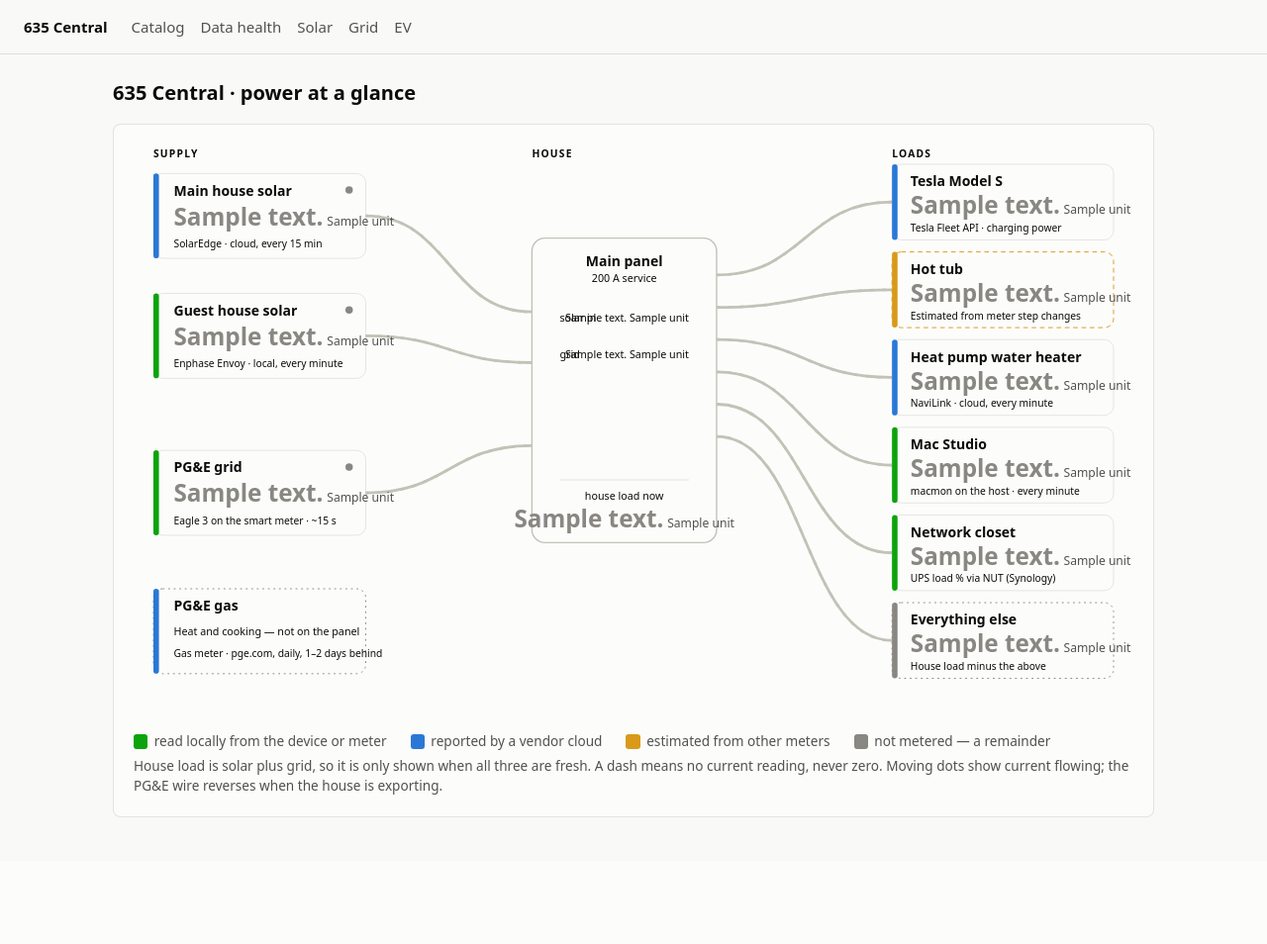
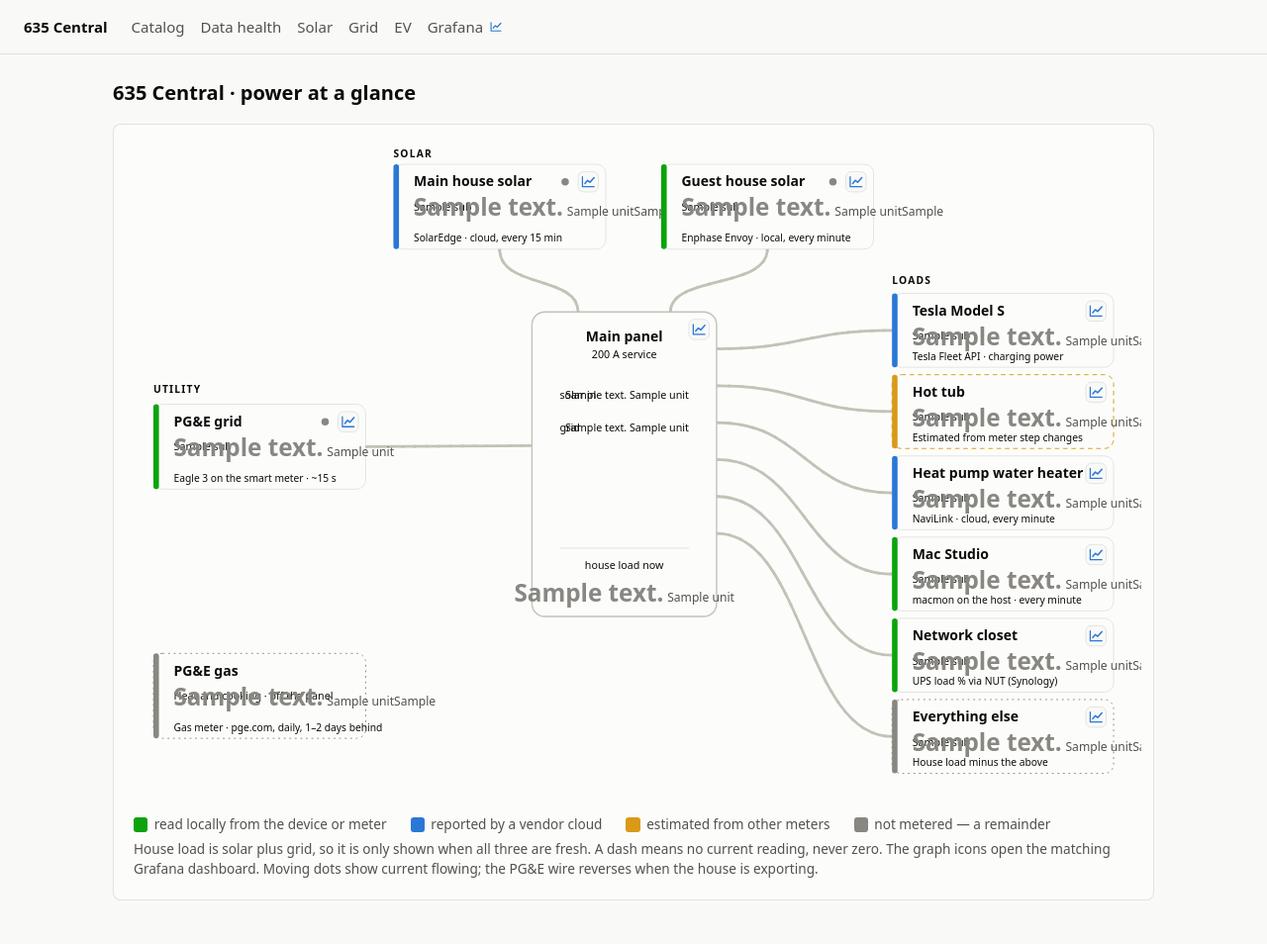
Before and after one commit to sefk/homepower, a Django app: template templates/catalog/home.html in a window 1280 px wide. Shown: the whole page at 99% size. Before the commit the page ends 826 px from the top, so only its background shows below. Run offline with Django 5.2, Linux system fonts and the light colour scheme; the template is opened without the code that fills it: most values are stand-ins (such as "Sample title", 1, 10 or a date in 2020).

Commit message:
Home diagram: solar on top, Grafana deep links, Grafana in the header
Links follow the address the viewer used: the app's own port reaches
Grafana on its port, a front door on another port gets /grafana.

Co-Authored-By: Claude Sonnet 5.5 <noreply@anthropic.com>
Claude-Session: https://claude.ai/code/session_01AxMunfMGiAFpk22xEps7BC

```diff
--- a/templates/base.html
+++ b/templates/base.html
@@ -61,6 +61,7 @@ header nav a {
   text-decoration: none;
   padding: 0.1rem 0;
 }
+header nav a.grafana-link svg { vertical-align: -1px; margin-left: 0.15rem; color: var(--series-1); }
 header nav a.active {
   color: var(--ink);
   font-weight: 600;
@@ -99,6 +100,7 @@ table.data td:first-child, table.data th:first-child { text-align: left; }
     <a href="{% url 'catalog:solar' %}" class="{% if section == 'solar' %}active{% endif %}">Solar</a>
     <a href="{% url 'catalog:grid' %}" class="{% if section == 'grid' %}active{% endif %}">Grid</a>
     <a href="{% url 'catalog:ev' %}" class="{% if section == 'ev' %}active{% endif %}">EV</a>
+    <a href="{{ grafana_home }}" class="grafana-link">Grafana <svg viewBox="0 0 20 20" width="14" height="14" aria-hidden="true"><path d="M3 16V4M3 16h14" fill="none" stroke="currentColor" stroke-width="1.6" stroke-linecap="round"/><path d="M6 12l3.2-3.6 2.8 2.2L17 5" fill="none" stroke="currentColor" stroke-width="1.8" stroke-linecap="round" stroke-linejoin="round"/></svg></a>
   </nav>
 </header>
 <main>
--- /dev/null
+++ b/templates/catalog/_node.html
@@ -0,0 +1,19 @@
+{# One diagram card at (x, y), w wide and h tall. Params: name, val (display dict), how, kind (direct|cloud|est|none), href, graf, unit_extra, dot. #}
+<g transform="translate({{ x }} {{ y }})">
+  <a class="node" href="{{ href|default:'' }}"{% if not href %} style="pointer-events: none"{% endif %}>
+    <rect class="card-bg {% if kind == 'est' or kind == 'none' %}{{ kind }}{% endif %}" width="{{ w }}" height="{{ h }}" rx="10"/>
+    <rect class="stripe {{ kind }}" width="6" height="{{ h }}" rx="3"/>
+    <text class="t-name" x="22" y="24">{{ name }}</text>
+    {% if sub %}<text class="t-sub" x="22" y="50">{{ sub }}</text>{% endif %}
+    {% if val %}<text class="t-val {% if not val.known %}unknown{% endif %}" x="22" y="56">{{ val.text }}<tspan class="t-unit" dx="4">{{ val.unit }}{{ unit_extra }}</tspan></text>{% endif %}
+    <text class="t-how" x="22" y="{{ h|add:'-8' }}">{{ how }}</text>
+    {% if dot %}<circle class="dot {% if val.known %}live{% endif %}" cx="{{ w|add:'-44' }}" cy="19" r="4"/>{% endif %}
+  </a>
+  {% if graf %}
+  <a class="gl" href="{{ graf }}">
+    <title>Open in Grafana</title>
+    <rect x="{{ w|add:'-30' }}" y="8" width="22" height="22" rx="6"/>
+    <use href="#gicon" x="{{ w|add:'-28' }}" y="10" width="18" height="18"/>
+  </a>
+  {% endif %}
+</g>
--- a/templates/catalog/home.html
+++ b/templates/catalog/home.html
@@ -63,6 +63,10 @@
 .note { color: var(--ink-2); font-size: 0.85rem; margin: 0 0.5rem 0.5rem; }
 a.node { text-decoration: none; }
 a.node:hover .card-bg { stroke: var(--series-1); }
+a.gl rect { fill: var(--page); stroke: var(--border); }
+a.gl { color: var(--series-1); }
+a.gl:hover rect { fill: var(--series-1); stroke: var(--series-1); }
+a.gl:hover { color: #fff; }
 </style>
 {% endblock %}
 
@@ -70,121 +74,70 @@ a.node:hover .card-bg { stroke: var(--series-1); }
 <h1>635 Central · power at a glance</h1>
 
 <div class="card diagram">
-<svg viewBox="0 0 1100 640" role="img"
-     aria-label="Power flow diagram: two solar arrays and the PG&amp;E grid feed the main panel, which feeds the EV, hot tub, water heater, Mac Studio, network closet and unmetered loads.">
+<svg viewBox="0 0 1100 730" role="img"
+     aria-label="Power flow diagram: two solar arrays feed the main panel from above and the PG&amp;E grid from the left; the panel feeds the EV, hot tub, water heater, Mac Studio, network closet and unmetered loads.">
+  <defs>
+    <symbol id="gicon" viewBox="0 0 20 20">
+      <path d="M3 16V4M3 16h14" fill="none" stroke="currentColor" stroke-width="1.5" stroke-linecap="round"/>
+      <path d="M6 12l3.2-3.6 2.8 2.2L17 5" fill="none" stroke="currentColor" stroke-width="1.8" stroke-linecap="round" stroke-linejoin="round"/>
+    </symbol>
+  </defs>
 
-  <text class="t-zone" x="30" y="22">Supply</text>
-  <text class="t-zone" x="440" y="22">House</text>
-  <text class="t-zone" x="830" y="22">Loads</text>
+  <text class="t-zone" x="290" y="22">Solar</text>
+  <text class="t-zone" x="30" y="278">Utility</text>
+  <text class="t-zone" x="830" y="160">Loads</text>
 
-  <!-- wires: supply -> panel -->
-  <path class="wire" d="M260 86 C 350 86, 350 190, 440 190"/>
-  <path class="wire" d="M260 216 C 350 216, 350 245, 440 245"/>
-  <path class="wire" d="M260 386 C 350 386, 350 335, 440 335"/>
-  <path class="flow solar {% if on.solaredge %}run{% else %}idle{% endif %}" d="M260 86 C 350 86, 350 190, 440 190"/>
-  <path class="flow solar {% if on.envoy %}run{% else %}idle{% endif %}" d="M260 216 C 350 216, 350 245, 440 245"/>
-  {% if grid_dir == "in" %}
-  <path class="flow grid run" d="M260 386 C 350 386, 350 335, 440 335"/>
-  {% elif grid_dir == "out" %}
-  <path class="flow grid run rev" d="M260 386 C 350 386, 350 335, 440 335"/>
-  {% else %}
-  <path class="flow grid idle" d="M260 386 C 350 386, 350 335, 440 335"/>
-  {% endif %}
+  <!-- solar drops into the top of the panel -->
+  <path class="wire" d="M405 122 C 405 165, 490 150, 490 190"/>
+  <path class="flow solar {% if on.solaredge %}run{% else %}idle{% endif %}" d="M405 122 C 405 165, 490 150, 490 190"/>
+  <path class="wire" d="M695 122 C 695 165, 590 150, 590 190"/>
+  <path class="flow solar {% if on.envoy %}run{% else %}idle{% endif %}" d="M695 122 C 695 165, 590 150, 590 190"/>
 
-  <!-- wires: panel -> loads -->
-  <path class="wire" d="M640 150 C 735 150, 735 71, 830 71"/>
-  <path class="wire" d="M640 185 C 735 185, 735 166, 830 166"/>
-  <path class="wire" d="M640 220 C 735 220, 735 261, 830 261"/>
-  <path class="wire" d="M640 255 C 735 255, 735 356, 830 356"/>
-  <path class="wire" d="M640 290 C 735 290, 735 451, 830 451"/>
-  <path class="wire" d="M640 325 C 735 325, 735 546, 830 546"/>
-  <path class="flow load {% if on.ev %}run{% else %}idle{% endif %}" d="M640 150 C 735 150, 735 71, 830 71"/>
-  <path class="flow load {% if on.hottub %}run{% else %}idle{% endif %}" d="M640 185 C 735 185, 735 166, 830 166"/>
-  <path class="flow load {% if on.navien %}run{% else %}idle{% endif %}" d="M640 220 C 735 220, 735 261, 830 261"/>
-  <path class="flow load {% if on.studio %}run{% else %}idle{% endif %}" d="M640 255 C 735 255, 735 356, 830 356"/>
-  <path class="flow load {% if on.closet %}run{% else %}idle{% endif %}" d="M640 290 C 735 290, 735 451, 830 451"/>
-  <path class="flow load {% if on.unmetered %}run{% else %}idle{% endif %}" d="M640 325 C 735 325, 735 546, 830 546"/>
+  <!-- grid, from the left; the flow reverses when exporting -->
+  <path class="wire" d="M260 336 C 350 336, 350 335, 440 335"/>
+  <path class="flow grid {% if grid_dir == 'in' %}run{% elif grid_dir == 'out' %}run rev{% else %}idle{% endif %}" d="M260 336 C 350 336, 350 335, 440 335"/>
 
-  <!-- supply cards -->
-  <a class="node" href="{% url 'catalog:solar' %}">
-    <rect class="card-bg" x="30" y="40" width="230" height="92" rx="10"/>
-    <rect class="stripe cloud" x="30" y="40" width="6" height="92" rx="3"/>
-    <text class="t-name" x="52" y="64">Main house solar</text>
-    <text class="t-val {% if not show.solaredge.known %}unknown{% endif %}" x="52" y="96">{{ show.solaredge.text }}<tspan class="t-unit" dx="4">{{ show.solaredge.unit }}</tspan></text>
-    <text class="t-how" x="52" y="120">SolarEdge · cloud, every 15 min</text>
-    <circle class="dot {% if show.solaredge.known %}live{% endif %}" cx="242" cy="58" r="4"/>
-  </a>
-  <a class="node" href="{% url 'catalog:solar' %}">
-    <rect class="card-bg" x="30" y="170" width="230" height="92" rx="10"/>
-    <rect class="stripe direct" x="30" y="170" width="6" height="92" rx="3"/>
-    <text class="t-name" x="52" y="194">Guest house solar</text>
-    <text class="t-val {% if not show.envoy.known %}unknown{% endif %}" x="52" y="226">{{ show.envoy.text }}<tspan class="t-unit" dx="4">{{ show.envoy.unit }}</tspan></text>
-    <text class="t-how" x="52" y="250">Enphase Envoy · local, every minute</text>
-    <circle class="dot {% if show.envoy.known %}live{% endif %}" cx="242" cy="188" r="4"/>
-  </a>
-  <a class="node" href="{% url 'catalog:grid' %}">
-    <rect class="card-bg" x="30" y="340" width="230" height="92" rx="10"/>
-    <rect class="stripe direct" x="30" y="340" width="6" height="92" rx="3"/>
-    <text class="t-name" x="52" y="364">PG&amp;E grid</text>
-    <text class="t-val {% if not show.grid.known %}unknown{% endif %}" x="52" y="396">{{ show.grid.text }}<tspan class="t-unit" dx="4">{{ show.grid.unit }}{% if grid_dir == "in" %} importing{% elif grid_dir == "out" %} exporting{% elif show.grid.known %} idle{% endif %}</tspan></text>
-    <text class="t-how" x="52" y="420">Eagle 3 on the smart meter · ~15 s</text>
-    <circle class="dot {% if show.grid.known %}live{% endif %}" cx="242" cy="358" r="4"/>
-  </a>
-  <rect class="card-bg none" x="30" y="490" width="230" height="92" rx="10"/>
-  <rect class="stripe cloud" x="30" y="490" width="6" height="92" rx="3"/>
-  <text class="t-name" x="52" y="514">PG&amp;E gas</text>
-  <text class="t-sub" x="52" y="540">Heat and cooking — not on the panel</text>
-  <text class="t-how" x="52" y="564">Gas meter · pge.com, daily, 1–2 days behind</text>
+  <!-- panel -> loads -->
+  <path class="wire" d="M640 230 C 735 230, 735 210, 830 210"/>
+  <path class="flow load {% if on.ev %}run{% else %}idle{% endif %}" d="M640 230 C 735 230, 735 210, 830 210"/>
+  <path class="wire" d="M640 270 C 735 270, 735 298, 830 298"/>
+  <path class="flow load {% if on.hottub %}run{% else %}idle{% endif %}" d="M640 270 C 735 270, 735 298, 830 298"/>
+  <path class="wire" d="M640 310 C 735 310, 735 386, 830 386"/>
+  <path class="flow load {% if on.navien %}run{% else %}idle{% endif %}" d="M640 310 C 735 310, 735 386, 830 386"/>
+  <path class="wire" d="M640 350 C 735 350, 735 474, 830 474"/>
+  <path class="flow load {% if on.studio %}run{% else %}idle{% endif %}" d="M640 350 C 735 350, 735 474, 830 474"/>
+  <path class="wire" d="M640 390 C 735 390, 735 562, 830 562"/>
+  <path class="flow load {% if on.closet %}run{% else %}idle{% endif %}" d="M640 390 C 735 390, 735 562, 830 562"/>
+  <path class="wire" d="M640 430 C 735 430, 735 650, 830 650"/>
+  <path class="flow load {% if on.unmetered %}run{% else %}idle{% endif %}" d="M640 430 C 735 430, 735 650, 830 650"/>
 
   <!-- main panel -->
-  <rect class="card-bg panel" x="440" y="110" width="200" height="330" rx="14"/>
-  <text class="t-name" x="540" y="140" text-anchor="middle">Main panel</text>
-  <text class="t-sub" x="540" y="158" text-anchor="middle">200 A service</text>
-  <text class="t-sub" x="470" y="200">solar in</text>
-  <text class="t-sub" x="610" y="200" text-anchor="end" style="font-variant-numeric: tabular-nums; fill: var(--ink)">{{ show.solar.text }} {{ show.solar.unit }}</text>
-  <text class="t-sub" x="470" y="240">grid</text>
-  <text class="t-sub" x="610" y="240" text-anchor="end" style="font-variant-numeric: tabular-nums; fill: var(--ink)">{{ show.grid.text }} {{ show.grid.unit }}</text>
-  <line x1="470" y1="372" x2="610" y2="372" stroke="var(--grid)"/>
-  <text class="t-sub" x="540" y="394" text-anchor="middle">house load now</text>
-  <text class="t-val {% if not show.house.known %}unknown{% endif %}" x="540" y="424" text-anchor="middle">{{ show.house.text }}<tspan class="t-unit" dx="4">{{ show.house.unit }}</tspan></text>
+  <rect class="card-bg panel" x="440" y="190" width="200" height="330" rx="14"/>
+  <text class="t-name" x="540" y="222" text-anchor="middle">Main panel</text>
+  <text class="t-sub" x="540" y="240" text-anchor="middle">200 A service</text>
+  <text class="t-sub" x="470" y="284">solar in</text>
+  <text class="t-sub" x="610" y="284" text-anchor="end" style="font-variant-numeric: tabular-nums; fill: var(--ink)">{{ show.solar.text }} {{ show.solar.unit }}</text>
+  <text class="t-sub" x="470" y="320">grid</text>
+  <text class="t-sub" x="610" y="320" text-anchor="end" style="font-variant-numeric: tabular-nums; fill: var(--ink)">{{ show.grid.text }} {{ show.grid.unit }}</text>
+  <line x1="470" y1="446" x2="610" y2="446" stroke="var(--grid)"/>
+  <text class="t-sub" x="540" y="468" text-anchor="middle">house load now</text>
+  <text class="t-val {% if not show.house.known %}unknown{% endif %}" x="540" y="504" text-anchor="middle">{{ show.house.text }}<tspan class="t-unit" dx="4">{{ show.house.unit }}</tspan></text>
+  <a class="gl" href="{{ graf.house }}"><title>Open in Grafana</title><rect x="610" y="198" width="22" height="22" rx="6"/><use href="#gicon" x="612" y="200" width="18" height="18"/></a>
 
-  <!-- load cards -->
-  <a class="node" href="{% url 'catalog:ev' %}">
-    <rect class="card-bg" x="830" y="30" width="240" height="82" rx="10"/>
-    <rect class="stripe cloud" x="830" y="30" width="6" height="82" rx="3"/>
-    <text class="t-name" x="850" y="54">Tesla Model S</text>
-    <text class="t-val {% if not show.ev.known %}unknown{% endif %}" x="850" y="84">{{ show.ev.text }}<tspan class="t-unit" dx="4">{{ show.ev.unit }}</tspan></text>
-    <text class="t-how" x="850" y="103">Tesla Fleet API · charging power</text>
-  </a>
-  <rect class="card-bg est" x="830" y="125" width="240" height="82" rx="10"/>
-  <rect class="stripe est" x="830" y="125" width="6" height="82" rx="3"/>
-  <text class="t-name" x="850" y="149">Hot tub</text>
-  <text class="t-val {% if not show.hottub.known %}unknown{% endif %}" x="850" y="179">{{ show.hottub.text }}<tspan class="t-unit" dx="4">{{ show.hottub.unit }}</tspan></text>
-  <text class="t-how" x="850" y="198">Estimated from meter step changes</text>
+  {% url 'catalog:solar' as solar_url %}
+  {% include "catalog/_node.html" with x=290 y=30 w=230 h=92 name="Main house solar" val=show.solaredge kind="cloud" how="SolarEdge · cloud, every 15 min" href=solar_url graf=graf.solaredge dot=1 %}
+  {% include "catalog/_node.html" with x=580 y=30 w=230 h=92 name="Guest house solar" val=show.envoy kind="direct" how="Enphase Envoy · local, every minute" href=solar_url graf=graf.envoy dot=1 %}
+  {% url 'catalog:grid' as grid_url %}
+  {% include "catalog/_node.html" with x=30 y=290 w=230 h=92 name="PG&E grid" val=show.grid kind="direct" how="Eagle 3 on the smart meter · ~15 s" href=grid_url graf=graf.grid dot=1 unit_extra=grid_label %}
+  {% include "catalog/_node.html" with x=30 y=560 w=230 h=92 name="PG&E gas" sub="Heat and cooking · off the panel" kind="none" how="Gas meter · pge.com, daily, 1–2 days behind" graf=graf.gas %}
 
-  <rect class="card-bg" x="830" y="220" width="240" height="82" rx="10"/>
-  <rect class="stripe cloud" x="830" y="220" width="6" height="82" rx="3"/>
-  <text class="t-name" x="850" y="244">Heat pump water heater</text>
-  <text class="t-val {% if not show.navien.known %}unknown{% endif %}" x="850" y="274">{{ show.navien.text }}<tspan class="t-unit" dx="4">{{ show.navien.unit }}</tspan></text>
-  <text class="t-how" x="850" y="293">NaviLink · cloud, every minute</text>
-
-  <rect class="card-bg" x="830" y="315" width="240" height="82" rx="10"/>
-  <rect class="stripe direct" x="830" y="315" width="6" height="82" rx="3"/>
-  <text class="t-name" x="850" y="339">Mac Studio</text>
-  <text class="t-val {% if not show.studio.known %}unknown{% endif %}" x="850" y="369">{{ show.studio.text }}<tspan class="t-unit" dx="4">{{ show.studio.unit }}</tspan></text>
-  <text class="t-how" x="850" y="388">macmon on the host · every minute</text>
-
-  <rect class="card-bg" x="830" y="410" width="240" height="82" rx="10"/>
-  <rect class="stripe direct" x="830" y="410" width="6" height="82" rx="3"/>
-  <text class="t-name" x="850" y="434">Network closet</text>
-  <text class="t-val {% if not show.closet.known %}unknown{% endif %}" x="850" y="464">{{ show.closet.text }}<tspan class="t-unit" dx="4">{{ show.closet.unit }}</tspan></text>
-  <text class="t-how" x="850" y="483">UPS load % via NUT (Synology)</text>
-
-  <rect class="card-bg none" x="830" y="505" width="240" height="82" rx="10"/>
-  <rect class="stripe none" x="830" y="505" width="6" height="82" rx="3"/>
-  <text class="t-name" x="850" y="529">Everything else</text>
-  <text class="t-val {% if not show.unmetered.known %}unknown{% endif %}" x="850" y="559">{{ show.unmetered.text }}<tspan class="t-unit" dx="4">{{ show.unmetered.unit }}</tspan></text>
-  <text class="t-how" x="850" y="578">House load minus the above</text>
+  {% url 'catalog:ev' as ev_url %}
+  {% include "catalog/_node.html" with x=830 y=170 w=240 h=80 name="Tesla Model S" val=show.ev kind="cloud" how="Tesla Fleet API · charging power" href=ev_url graf=graf.ev %}
+  {% include "catalog/_node.html" with x=830 y=258 w=240 h=80 name="Hot tub" val=show.hottub kind="est" how="Estimated from meter step changes" graf=graf.hottub %}
+  {% include "catalog/_node.html" with x=830 y=346 w=240 h=80 name="Heat pump water heater" val=show.navien kind="cloud" how="NaviLink · cloud, every minute" graf=graf.navien %}
+  {% include "catalog/_node.html" with x=830 y=434 w=240 h=80 name="Mac Studio" val=show.studio kind="direct" how="macmon on the host · every minute" graf=graf.studio %}
+  {% include "catalog/_node.html" with x=830 y=522 w=240 h=80 name="Network closet" val=show.closet kind="direct" how="UPS load % via NUT (Synology)" graf=graf.closet %}
+  {% include "catalog/_node.html" with x=830 y=610 w=240 h=80 name="Everything else" val=show.unmetered kind="none" how="House load minus the above" graf=graf.unmetered %}
 </svg>
 
 <div class="legend">
@@ -193,6 +146,6 @@ a.node:hover .card-bg { stroke: var(--series-1); }
   <span><i class="est"></i>estimated from other meters</span>
   <span><i class="none"></i>not metered — a remainder</span>
 </div>
-<p class="note">House load is solar plus grid, so it is only shown when all three are fresh. A dash means no current reading, never zero. Moving dots show current flowing; the PG&amp;E wire reverses when the house is exporting.</p>
+<p class="note">House load is solar plus grid, so it is only shown when all three are fresh. A dash means no current reading, never zero. The graph icons open the matching Grafana dashboard. Moving dots show current flowing; the PG&amp;E wire reverses when the house is exporting.</p>
 </div>
 {% endblock %}
```
Also changed, not shown: catalog/grafana.py (added, +34 -0 lines), catalog/views.py (+18 -1 lines), homepower/settings.py (+10 -0 lines), tests/test_catalog.py (+14 -0 lines).
